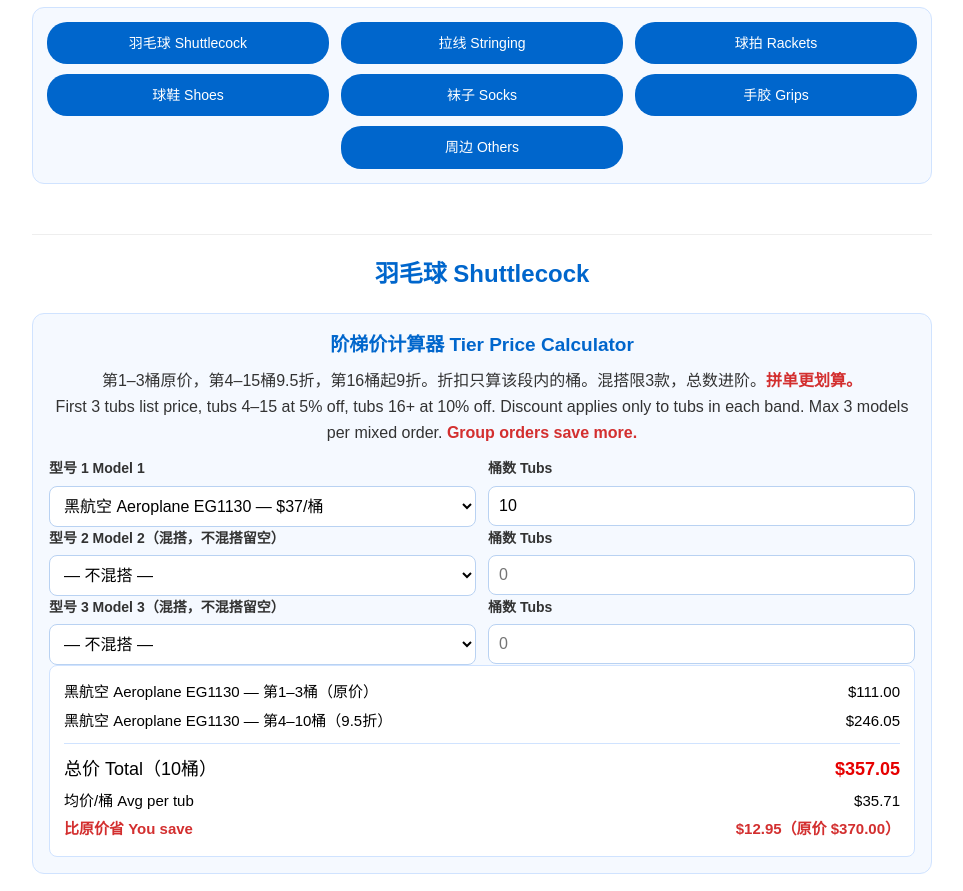
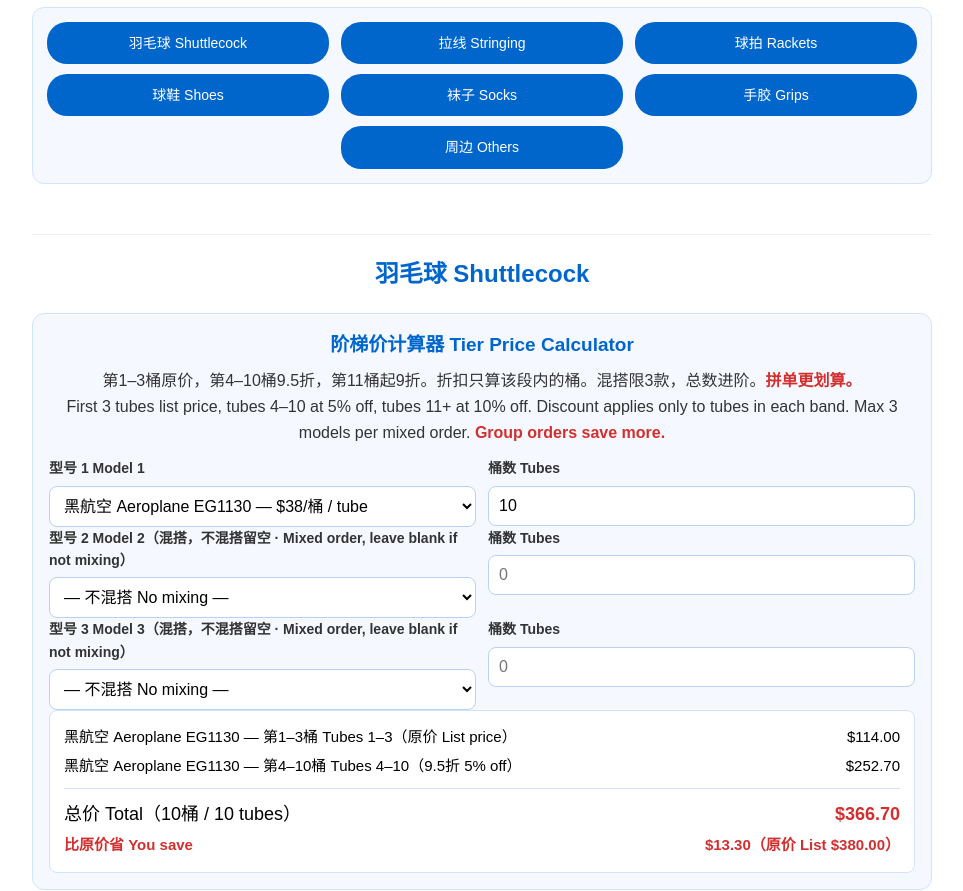
Before and after one commit to davidzhao2021/ygsports.us.com, a plain HTML site: page index.html in a window 1280 px wide. Shown: the part 96-987 px from the top of the page, without its empty margins (158-1121 px from the left). Drawn offline with Linux system fonts and the light colour scheme.

Commit message:
Update index.html

```diff
--- a/index.html
+++ b/index.html
@@ -52,7 +52,7 @@
             border-radius: 8px;
         }
         .price {
-            color: #e60000;
+            color: #d32f2f;
             font-weight: bold;
         }
         /* ===== 球鞋横向滑动相册 ===== */
@@ -288,55 +288,55 @@
     <!-- ===== 阶梯价计算器：选型号、填桶数，自动算总价 ===== -->
     <div class="tier-calc" id="tierCalc">
         <h3>阶梯价计算器 Tier Price Calculator</h3>
-        <p class="tier-rule">第1–3桶原价，第4–15桶9.5折，第16桶起9折。折扣只算该段内的桶。混搭限3款，总数进阶。<span class="tier-hot">拼单更划算。</span><br>
-        First 3 tubs list price, tubs 4–15 at 5% off, tubs 16+ at 10% off. Discount applies only to tubs in each band. Max 3 models per mixed order. <span class="tier-hot">Group orders save more.</span></p>
+        <p class="tier-rule">第1–3桶原价，第4–10桶9.5折，第11桶起9折。折扣只算该段内的桶。混搭限3款，总数进阶。<span class="tier-hot">拼单更划算。</span><br>
+        First 3 tubes list price, tubes 4–10 at 5% off, tubes 11+ at 10% off. Discount applies only to tubes in each band. Max 3 models per mixed order. <span class="tier-hot">Group orders save more.</span></p>
         <div class="tier-controls">
             <label>型号 1 Model 1
                 <select id="tierModel1">
-                    <option value="黑航空 Aeroplane EG1130" data-price="3700" data-profit="826" selected>黑航空 Aeroplane EG1130 — $37/桶</option>
-                    <option value="红超 ChaoPai" data-price="3600" data-profit="1251">红超 ChaoPai — $36/桶</option>
-                    <option value="紫超 ChaoPai" data-price="3200" data-profit="851">紫超 ChaoPai — $32/桶</option>
-                    <option value="金利 JL-S" data-price="3400" data-profit="950">金利 JL-S — $34/桶</option>
-                    <option value="金利 JL-A" data-price="3200" data-profit="750">金利 JL-A — $32/桶</option>
-                    <option value="金利 JL-C" data-price="2700" data-profit="801">金利 JL-C — $27/桶</option>
-                    <option value="翎美 90Pro/F1" data-price="3600" data-profit="786">翎美 90Pro/F1 — $36/桶</option>
-                    <option value="亚狮龙 RSL-3" data-price="2650" data-profit="751">亚狮龙 RSL-3 — $26.50/桶</option>
-                    <option value="亚狮龙 RSL-5" data-price="2350" data-profit="751">亚狮龙 RSL-5 — $23.50/桶</option>
-                    <option value="亚狮龙 RSL-C" data-price="3250" data-profit="826">亚狮龙 RSL-C — $32.50/桶</option>
-                    <option value="亚狮龙 RSL-S" data-price="3600" data-profit="1101">亚狮龙 RSL-S — $36/桶</option>
-                    <option value="亚狮龙 RSL-U" data-price="3800" data-profit="926">亚狮龙 RSL-U — $38/桶</option>
-                    <option value="大师1 Victor" data-price="3750" data-profit="981">大师1 Victor — $37.50/桶</option>
-                    <option value="比赛1 Victor" data-price="2850" data-profit="951">比赛1 Victor — $28.50/桶</option>
-                    <option value="黄金一 Victor" data-price="2650" data-profit="976">黄金一 Victor — $26.50/桶</option>
-                    <option value="NCS MAX Victor" data-price="2700" data-profit="936">NCS MAX Victor — $27/桶</option>
-                    <option value="NCS PRO Victor" data-price="2200" data-profit="736">NCS PRO Victor — $22/桶</option>
-                    <option value="AS05 Yonex" data-price="3250" data-profit="1186">AS05 Yonex — $32.50/桶</option>
-                    <option value="AS30 Yonex" data-price="3900" data-profit="1131">AS30 Yonex — $39/桶</option>
-                    <option value="AS40 Yonex" data-price="4100" data-profit="1226">AS40 Yonex — $41/桶</option>
-                    <option value="AS50 Yonex" data-price="4300" data-profit="902">AS50 Yonex — $43/桶</option>
+                    <option value="AS05 Yonex" data-price="3300" data-profit="1236">AS05 Yonex — $33/桶 / tube</option>
+                    <option value="AS30 Yonex" data-price="3900" data-profit="1131">AS30 Yonex — $39/桶 / tube</option>
+                    <option value="AS40 Yonex" data-price="4200" data-profit="1326">AS40 Yonex — $42/桶 / tube</option>
+                    <option value="AS50 Yonex" data-price="4500" data-profit="1102">AS50 Yonex — $45/桶 / tube</option>
+                    <option value="黑航空 Aeroplane EG1130" data-price="3800" data-profit="926" selected>黑航空 Aeroplane EG1130 — $38/桶 / tube</option>
+                    <option value="红超 ChaoPai" data-price="3600" data-profit="1251">红超 ChaoPai — $36/桶 / tube</option>
+                    <option value="紫超 ChaoPai" data-price="3200" data-profit="851">紫超 ChaoPai — $32/桶 / tube</option>
+                    <option value="金利 JL-S" data-price="3400" data-profit="950">金利 JL-S — $34/桶 / tube</option>
+                    <option value="金利 JL-A" data-price="3200" data-profit="750">金利 JL-A — $32/桶 / tube</option>
+                    <option value="金利 JL-C" data-price="2700" data-profit="801">金利 JL-C — $27/桶 / tube</option>
+                    <option value="翎美 90Pro/F1" data-price="3600" data-profit="786">翎美 90Pro/F1 — $36/桶 / tube</option>
+                    <option value="亚狮龙 RSL-3" data-price="2650" data-profit="751">亚狮龙 RSL-3 — $26.50/桶 / tube</option>
+                    <option value="亚狮龙 RSL-5" data-price="2350" data-profit="751">亚狮龙 RSL-5 — $23.50/桶 / tube</option>
+                    <option value="亚狮龙 RSL-C" data-price="3400" data-profit="976">亚狮龙 RSL-C — $34/桶 / tube</option>
+                    <option value="亚狮龙 RSL-S" data-price="3700" data-profit="1201">亚狮龙 RSL-S — $37/桶 / tube</option>
+                    <option value="亚狮龙 RSL-U" data-price="3800" data-profit="926">亚狮龙 RSL-U — $38/桶 / tube</option>
+                    <option value="大师1 Victor" data-price="3800" data-profit="1031">大师1 Victor — $38/桶 / tube</option>
+                    <option value="比赛1 Victor" data-price="2900" data-profit="1001">比赛1 Victor — $29/桶 / tube</option>
+                    <option value="黄金一 Victor" data-price="2600" data-profit="926">黄金一 Victor — $26/桶 / tube</option>
+                    <option value="NCS MAX Victor" data-price="2700" data-profit="936">NCS MAX Victor — $27/桶 / tube</option>
+                    <option value="NCS PRO Victor" data-price="2200" data-profit="736">NCS PRO Victor — $22/桶 / tube</option>
                 </select>
             </label>
-            <label>桶数 Tubs
+            <label>桶数 Tubes
                 <input id="tierQty1" type="number" min="1" max="999" step="1" value="10" inputmode="numeric">
             </label>
         </div>
         <div class="tier-controls">
-            <label>型号 2 Model 2（混搭，不混搭留空）
+            <label>型号 2 Model 2（混搭，不混搭留空 · Mixed order, leave blank if not mixing）
                 <select id="tierModel2">
-                    <option value="">— 不混搭 —</option>
+                    <option value="">— 不混搭 No mixing —</option>
                 </select>
             </label>
-            <label>桶数 Tubs
+            <label>桶数 Tubes
                 <input id="tierQty2" type="number" min="1" max="999" step="1" value="" placeholder="0" inputmode="numeric">
             </label>
         </div>
         <div class="tier-controls">
-            <label>型号 3 Model 3（混搭，不混搭留空）
+            <label>型号 3 Model 3（混搭，不混搭留空 · Mixed order, leave blank if not mixing）
                 <select id="tierModel3">
-                    <option value="">— 不混搭 —</option>
+                    <option value="">— 不混搭 No mixing —</option>
                 </select>
             </label>
-            <label>桶数 Tubs
+            <label>桶数 Tubes
                 <input id="tierQty3" type="number" min="1" max="999" step="1" value="" placeholder="0" inputmode="numeric">
             </label>
         </div>
@@ -390,16 +390,16 @@
             var r3 = readRow(model3, qty3);
             pushRow(r1); pushRow(r2); pushRow(r3);
             if (!rows.length) {
-                result.innerHTML = "<p>请选择型号并输入桶数（1–999）。</p>";
+                result.innerHTML = "<p>请选择型号并输入桶数（1–999）。<br>Please select a model and enter a quantity (1–999).</p>";
                 return;
             }
             // 贵的先算：按售价从高到低排，9折那档落在便宜的球上，你让得最少
             rows.sort(function (a, b) { return b.price - a.price; });
-            var totalTubs = 0, total = 0, list = 0, html = "", warn = "";
-            rows.forEach(function (e) { totalTubs += e.qty; list += e.qty * e.price; });
-            if ((r2 && r2.missingQty) || (r3 && r3.missingQty)) warn = "<p>有型号没填桶数，只算了填了桶数的型号。</p>";
+            var totalTubes = 0, total = 0, list = 0, html = "", warn = "";
+            rows.forEach(function (e) { totalTubes += e.qty; list += e.qty * e.price; });
+            if ((r2 && r2.missingQty) || (r3 && r3.missingQty)) warn = "<p>有型号没填桶数，只算了填了桶数的型号。<br>Some models have no quantity entered — only models with a quantity were calculated.</p>";
             var cursor = 0;
-            var bands = [[0, 3, 100, "原价"], [3, 15, 95, "9.5折"], [15, Infinity, 90, "9折"]];
+            var bands = [[0, 3, 100, "原价 List price"], [3, 10, 95, "9.5折 5% off"], [10, Infinity, 90, "9折 10% off"]];
             rows.forEach(function (e) {
                 var start = cursor, end = cursor + e.qty;
                 bands.forEach(function (b) {
@@ -408,20 +408,19 @@
                     if (!n) return;
                     var c = Math.round(n * e.price * b[2] / 100);
                     total += c;
-                    var range = n === 1 ? "第" + (lo + 1) + "桶" : "第" + (lo + 1) + "–" + hi + "桶";
+                    var range = n === 1 ? "第" + (lo + 1) + "桶 Tube " + (lo + 1) : "第" + (lo + 1) + "–" + hi + "桶 Tubes " + (lo + 1) + "–" + hi;
                     html += line(e.name + " — " + range + "（" + b[3] + "）", c);
                 });
                 cursor = end;
             });
-            html += '<div class="tier-line tier-total"><span>总价 Total（' + totalTubs + '桶）</span><span class="price">' + money(total) + '</span></div>';
-            html += '<div class="tier-line"><span>均价/桶 Avg per tub</span><span>' + money(Math.round(total / totalTubs)) + '</span></div>';
-            if (total < list) html += '<div class="tier-line tier-hot"><span>比原价省 You save</span><span>' + money(list - total) + '（原价 ' + money(list) + '）</span></div>';
+            html += '<div class="tier-line tier-total"><span>总价 Total（' + totalTubes + '桶 / ' + totalTubes + ' tube' + (totalTubes === 1 ? '' : 's') + '）</span><span class="price">' + money(total) + '</span></div>';
+            if (total < list) html += '<div class="tier-line tier-hot"><span>比原价省 You save</span><span>' + money(list - total) + '（原价 List ' + money(list) + '）</span></div>';
             result.innerHTML = warn + html;
             // 第一次算出有效价格时，记一次使用（每个访客每次打开只记一次）
             if (!tracked && typeof ygTrack === "function") {
                 tracked = true;
                 var names = rows.map(function (e) { return e.name + "x" + e.qty; }).join("+");
-                ygTrack("calculator_use", { category_id: "shuttlecock", model: names, qty: totalTubs });
+                ygTrack("calculator_use", { category_id: "shuttlecock", model: names, qty: totalTubes });
             }
         }
         [model1, qty1, model2, qty2, model3, qty3].forEach(function (el) {
@@ -431,12 +430,12 @@
         calc();
     })();
     </script>
-    <p>• 黑航空 Aeroplane EG1130: $37</p>
+    <p>• 黑航空 Aeroplane EG1130: $38</p>
     <p>• 翎美 LingMei-F1 = 90Pro: $36</p>
-    <p>• 尤尼克斯 Yonex: AS50:$43 / AS40:$41 / AS30:$39 / AS05:$32.5</p>
-    <p>• 亚狮龙 RSL: U:$38 / S:$36 / C:$32.5 / 3:$26.5 / 5:$23.5</p>
+    <p>• 尤尼克斯 Yonex: AS50:$45 / AS40:$42 / AS30:$39 / AS05:$33</p>
+    <p>• 亚狮龙 RSL: U:$38 / S:$37 / C:$34 / 3:$26.5 / 5:$23.5</p>
     <p>• 金利 JL-(S/A/C）：$34/32/27</p>
-    <p>• 维克多 Victor: Master1:$37.5 / Champ1:$28.5 / Golden1:$26.5/ NCS MAX:$27/ NCS PRO:$22</p>
+    <p>• 维克多 Victor: Master1:$38 / Champ1:$29 / Golden1:$26/ NCS MAX:$27/ NCS PRO:$22</p>
     <p>• 超牌 ChaoPai-(红超/紫超)：$36/32</p>
     <h2 id="stringing">拉线 Stringing</h2>
     <p> • BG65($26)<br>
```
